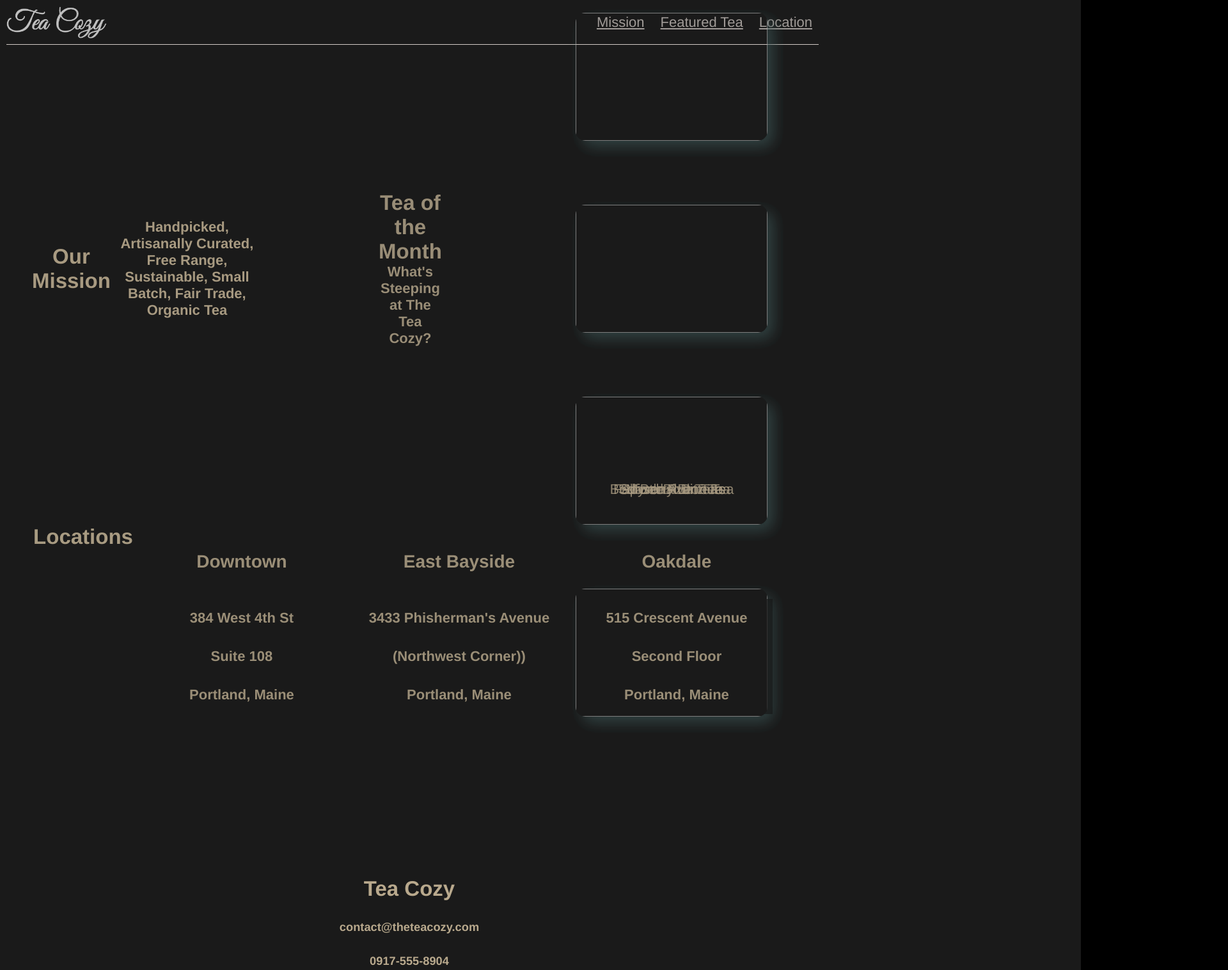
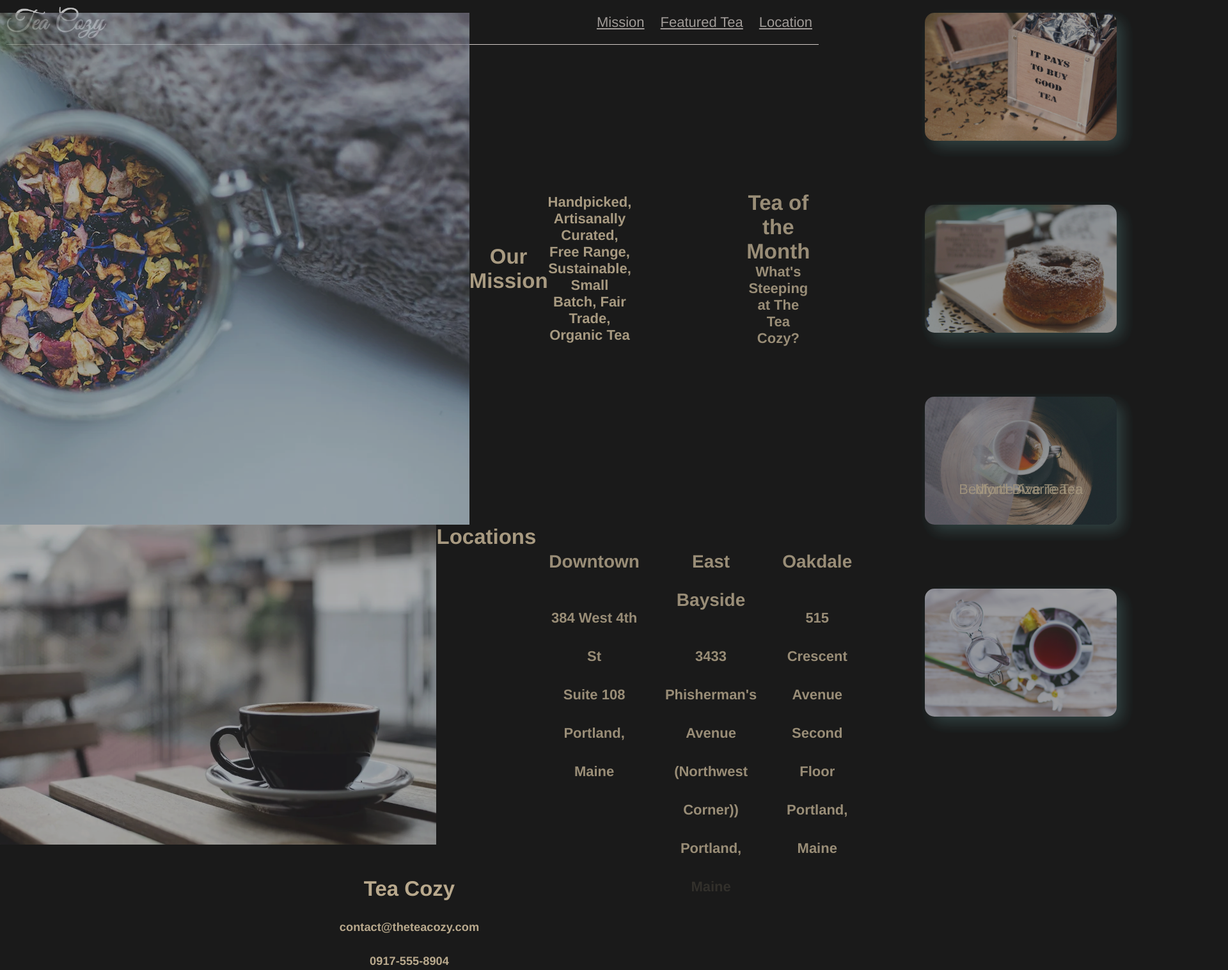
Before and after one commit to GuillaumeLeDevin/TheTeaCozy, a plain HTML site: page index.html in a window 1280 px wide. Shown: the top 1516 px of the page at 64% size, 1920 px wide, since content can reach past the window. Drawn offline with Linux system fonts and the light colour scheme.

Commit message:
changement href en src img

```diff
--- a/index.html
+++ b/index.html
@@ -18,7 +18,7 @@
     </header>
     <main>
         <section id="landing-page" class="landing-page">
-            <img href="./resources/images/img-mission-background.jpg">
+            <img src="./resources/images/img-mission-background.jpg">
             <h2 class="big-title">Our Mission</h2>
             <h4>Handpicked, Artisanally Curated, Free Range, Sustainable, Small Batch, Fair Trade, Organic Tea</h4>
         <div class="products">
@@ -26,30 +26,30 @@
             <h4>What's Steeping at The Tea Cozy?</h4>
         </div>
         <div id="teas" class="teas">
-            <img href="./resources/images/img-mission-background.jpg" class="tea-box tea1">
+            <img src="./resources/images/img-mission-background.jpg" class="tea-box tea1">
                 <div class="tea-details">
                     <p class="tea-name">Fall Berry Blitz Tea</p>
                 </div>
-            <img href="./resources/images/img-spiced-rum.jpg" class="tea-box tea2">
+            <img src="./resources/images/img-spiced-rum.jpg" class="tea-box tea2">
                 <div class="tea-details">
                     <p class="tea-name">Spiced Rum Tea</p>
                 </div>
-            <img href="./resources/images/img-donut.jpg" class="tea-box tea3">
+            <img src="./resources/images/img-donut.jpg" class="tea-box tea3">
                 <div class="tea-details">
                     <p class="tea-name">Seasonal Donuts</p>
                 </div>
-            <img href="./resources/images/img-myrtle-ave.jpg" class="tea-box tea4">
+            <img src="./resources/images/img-myrtle-ave.jpg" class="tea-box tea4">
                 <div class="tea-details">
                     <p class="tea-name">Myrtle Ave Tea</p>
                 </div>
-            <img href="./resources/images/img-bedford-bizarre.jpg" class="tea-box tea5">
+            <img src="./resources/images/img-bedford-bizarre.jpg" class="tea-box tea5">
                 <div class="tea-details">
                     <p class="tea-name">Bedford Bizarre Tea</p>
                 </div>
         </div>
     </section>
     <section id="locations" class="locations">
-        <img href="./resources/images/img-locations-background.jpg"></a>
+        <img src="./resources/images/img-locations-background.jpg"></a>
         <h2>Locations</h2>
         <div class="location">
             <div class="adress-box">
```
